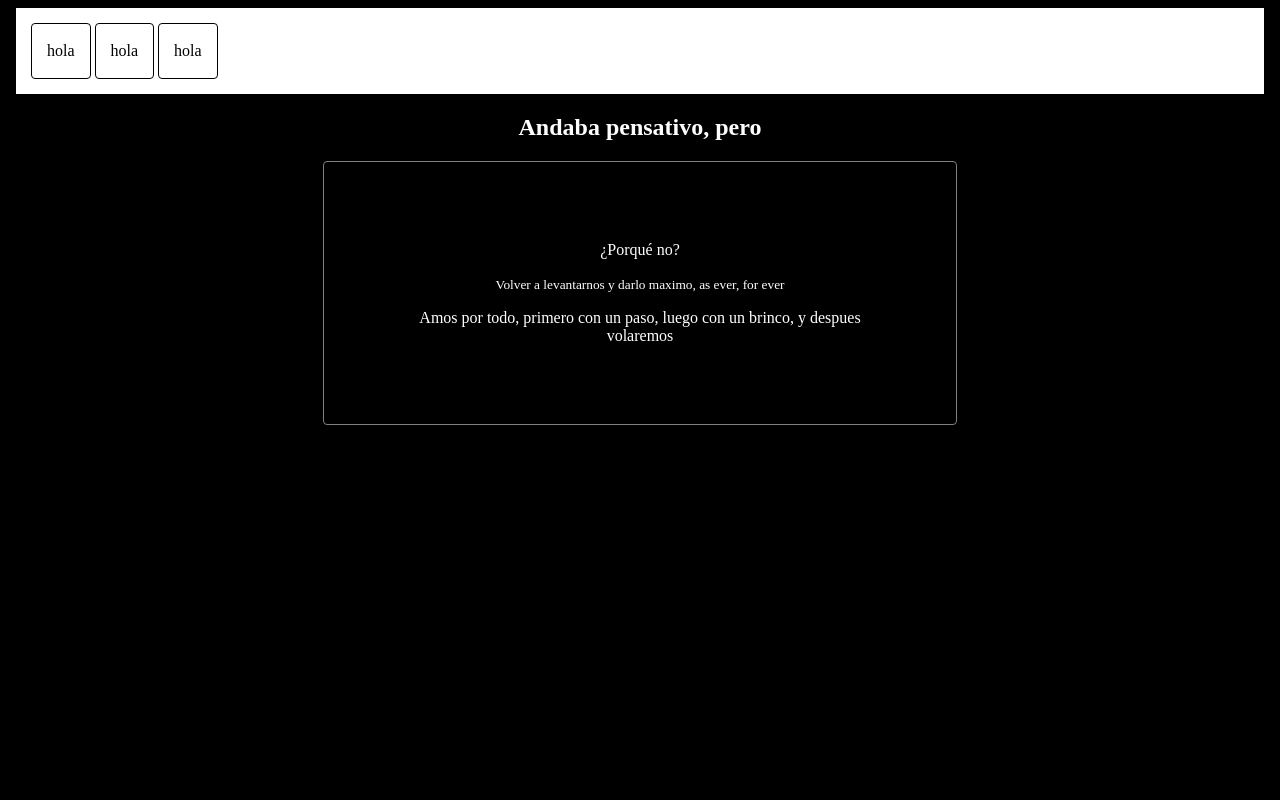
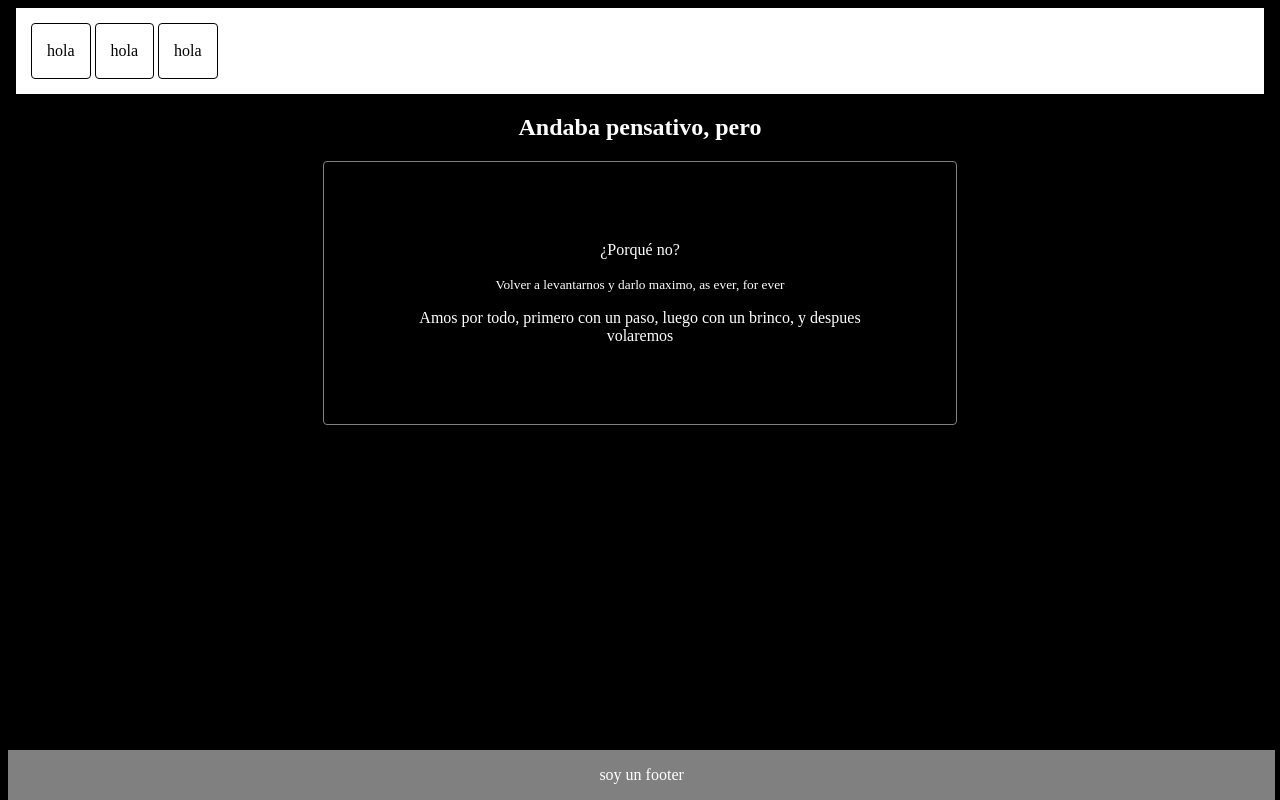
Before and after one commit to oziizombiie/gitBlog, a plain HTML site: page index.html in a window 1280 px wide. Drawn offline with Linux system fonts and the light colour scheme.

Commit message:
footer terminado+

```diff
--- a/index.html
+++ b/index.html
@@ -37,6 +37,12 @@
             padding: 2px 15px;
             display: inline-block;
         }
+        .footer{
+            background-color: gray;
+            width: 99%;
+            position: absolute;
+            bottom: 0;
+        }
     </style>
 </head>
 <body>
@@ -59,5 +65,8 @@
         <small>Volver a levantarnos y darlo maximo, as ever, for ever</small>
         <p>Amos por todo, primero con un paso, luego con un brinco, y despues volaremos</p>
     </div>
+    <div class="footer">
+        <p>soy un footer</p>
+    </div>
 </body>
 </html>
```
